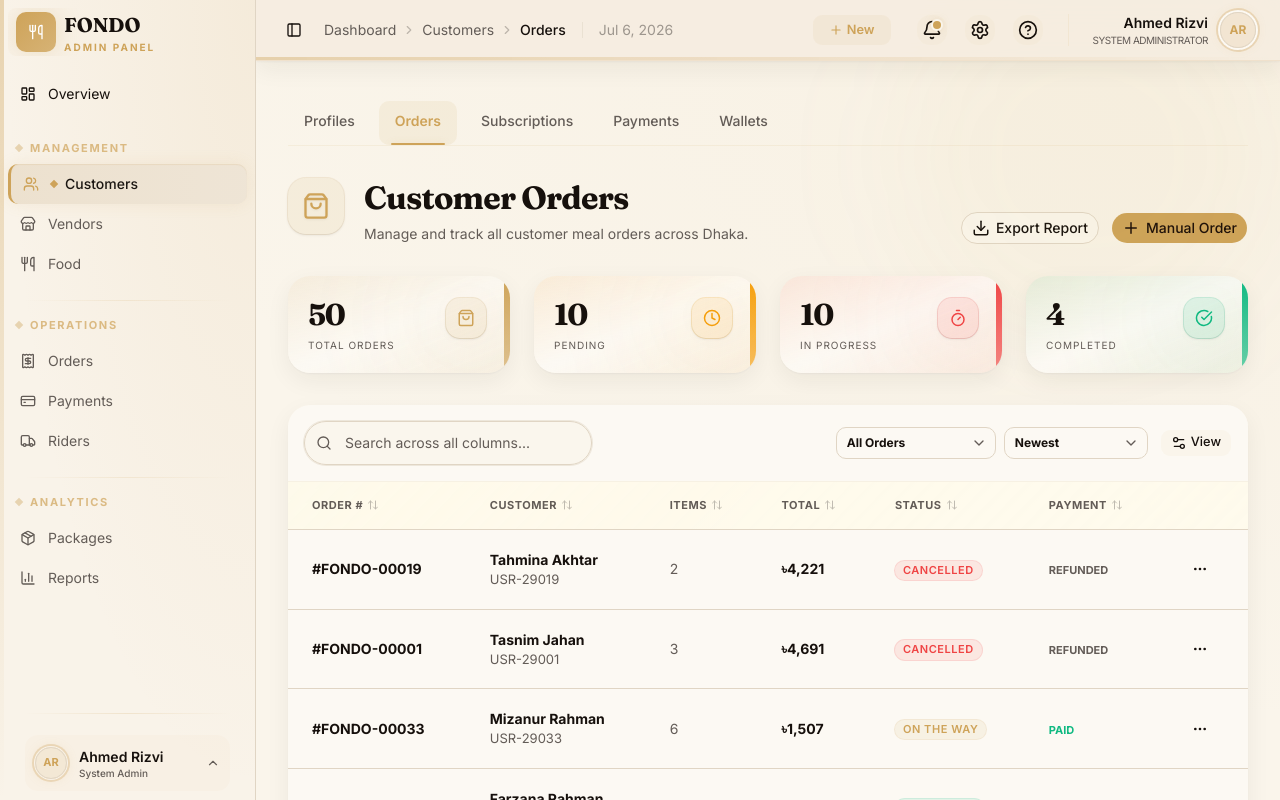
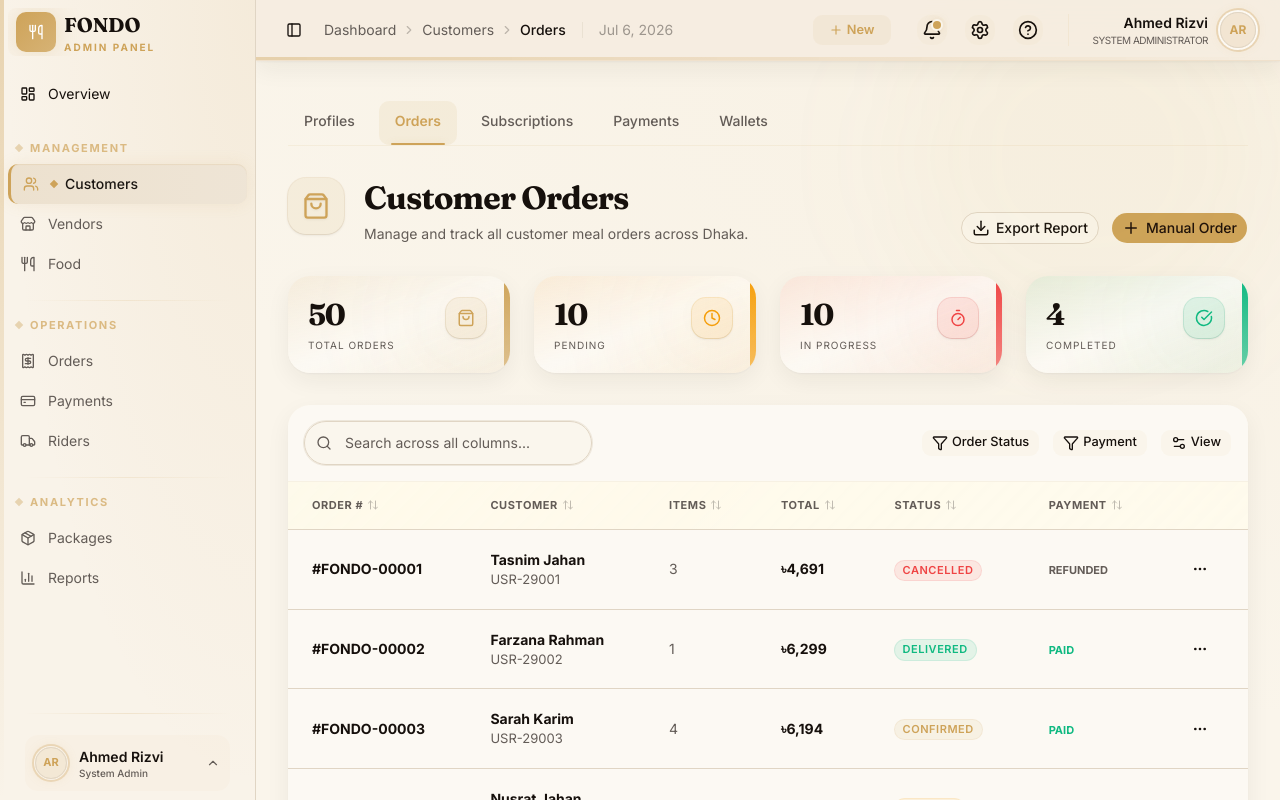
Before and after one commit to jevxo26/FONDO, a Next.js app: page /dashboard/customers/orders in a window 1280 px wide. Built offline with nearby package versions, Linux system fonts and the light colour scheme.

Commit message:
refactor: update reusable table in dashboard

```diff
--- a/src/components/common/table/data-table-column-header.tsx
+++ b/src/components/common/table/data-table-column-header.tsx
@@ -8,6 +8,11 @@ interface DataTableColumnHeaderProps<TData, TValue> {
   title: string;
 }
 
+/**
+ * Sortable column header for TanStack Table.
+ * Renders the column name with sort icons (asc/desc/none).
+ * Non-sortable columns render plain uppercase text.
+ */
 export function DataTableColumnHeader<TData, TValue>({
   column,
   title,
--- a/src/components/common/table/data-table-toolbar.tsx
+++ b/src/components/common/table/data-table-toolbar.tsx
@@ -22,6 +22,8 @@ interface DataTableToolbarProps<TData> {
   table: Table<TData>;
   toolbarActions?: React.ReactNode;
   filters?: FacetedFilter[];
+  enableSearch?: boolean;
+  enableColumnToggle?: boolean;
 }
 
 function humanize(str: string) {
@@ -36,6 +38,8 @@ export function DataTableToolbar<TData>({
   table,
   toolbarActions,
   filters,
+  enableSearch = true,
+  enableColumnToggle = true,
 }: DataTableToolbarProps<TData>) {
   const [search, setSearch] = useState("");
   const timeoutRef = useRef<ReturnType<typeof setTimeout>>(undefined);
@@ -49,6 +53,7 @@ export function DataTableToolbar<TData>({
 
   return (
     <div className="flex flex-wrap items-center justify-between gap-3 border-b border-primary/10 bg-card px-4 py-4">
+      {enableSearch && (
         <div className="relative w-full md:w-auto">
           <Search className="absolute left-3 top-1/2 size-4 -translate-y-1/2 text-muted-foreground" />
           <Input
@@ -59,6 +64,7 @@ export function DataTableToolbar<TData>({
             className="w-full rounded-full bg-primary/[0.04] pl-10 ring-1 ring-border/50 focus-visible:ring-primary/30 md:w-72"
           />
         </div>
+      )}
 
       <div className="flex flex-wrap items-center gap-3">
         {filters?.map((filter) => {
@@ -112,6 +118,7 @@ export function DataTableToolbar<TData>({
 
         {toolbarActions}
 
+        {enableColumnToggle && (
           <DropdownMenu>
             <DropdownMenuTrigger className={buttonVariants({ variant: "outline", size: "sm" })}>
               <Settings2 className="size-4" />
@@ -133,6 +140,7 @@ export function DataTableToolbar<TData>({
               </DropdownMenuGroup>
             </DropdownMenuContent>
           </DropdownMenu>
+        )}
       </div>
     </div>
   );
--- a/src/components/common/table/data-table.tsx
+++ b/src/components/common/table/data-table.tsx
@@ -26,26 +26,13 @@ import {
   getSortedRowModel,
   useReactTable,
   type ColumnDef,
+  type SortingState,
 } from "@tanstack/react-table";
 import { MoreHorizontal, SearchX } from "lucide-react";
-import { useMemo } from "react";
+import { useMemo, useState } from "react";
 import { DataTablePagination } from "./data-table-pagination";
 import { DataTableToolbar } from "./data-table-toolbar";
-import type { FacetedFilter, RowAction } from "./types";
-
-interface DataTableProps<TData> {
-  columns: ColumnDef<TData, unknown>[];
-  data: TData[];
-  pageSize?: number;
-  enableSorting?: boolean;
-  enableRowSelection?: boolean;
-  toolbarActions?: React.ReactNode;
-  onRowClick?: (row: TData) => void;
-  isLoading?: boolean;
-  emptyMessage?: string;
-  rowActions?: RowAction<TData>[];
-  filters?: FacetedFilter[];
-}
+import type { DataTableProps } from "./types";
 
 export function DataTable<TData>({
   columns,
@@ -57,9 +44,17 @@ export function DataTable<TData>({
   onRowClick,
   isLoading = false,
   emptyMessage = "No results found.",
+  emptyState,
   rowActions,
   filters,
+  className,
+  enableSearch = true,
+  enableColumnToggle = true,
+  initialSort,
+  skeletonRows = 5,
 }: DataTableProps<TData>) {
+  const [sorting, setSorting] = useState<SortingState>(initialSort ? [initialSort] : []);
+
   const allColumns = useMemo(() => {
     if (!rowActions) return columns;
     return [
@@ -96,7 +91,6 @@ export function DataTable<TData>({
     ];
   }, [columns, rowActions]);
 
-  // eslint-disable-next-line react-hooks/incompatible-library
   const table = useReactTable({
     data,
     columns: allColumns,
@@ -106,17 +100,30 @@ export function DataTable<TData>({
     getFilteredRowModel: getFilteredRowModel(),
     enableSorting,
     enableRowSelection,
+    onSortingChange: enableSorting ? setSorting : undefined,
+    state: { sorting: enableSorting ? sorting : undefined },
     initialState: { pagination: { pageSize } },
   });
 
   return (
-    <div className="group relative overflow-hidden rounded-3xl bg-gradient-to-br from-primary/[0.03] via-card to-primary/[0.01] shadow-[var(--shadow-card)] transition-all duration-500 ease-[cubic-bezier(0.32,0.72,0,1)] hover:shadow-[var(--shadow-elevated)]">
+    <div
+      className={cn(
+        "group relative overflow-hidden rounded-3xl bg-gradient-to-br from-primary/[0.03] via-card to-primary/[0.01] shadow-[var(--shadow-card)] transition-all duration-500 ease-[cubic-bezier(0.32,0.72,0,1)] hover:shadow-[var(--shadow-elevated)]",
+        className,
+      )}
+    >
       <div className="pointer-events-none absolute -bottom-6 -right-6 z-0 size-36 rounded-full bg-primary/8 blur-3xl" />
       <div className="pointer-events-none absolute -top-3 -left-3 z-0 size-20 rounded-full bg-primary/5 blur-2xl" />
       <div className="pointer-events-none absolute -top-8 -right-8 z-0 size-28 rounded-full bg-primary/5 blur-2xl" />
       <div className="pointer-events-none absolute right-3 top-3 z-10 size-[7px] rotate-45 border border-primary/30" />
       <div className="relative z-10">
-        <DataTableToolbar table={table} toolbarActions={toolbarActions} filters={filters} />
+        <DataTableToolbar
+          table={table}
+          toolbarActions={toolbarActions}
+          filters={filters}
+          enableSearch={enableSearch}
+          enableColumnToggle={enableColumnToggle}
+        />
         <div className="overflow-x-auto">
           <Table>
             <TableHeader className="bg-amber-50/80 dark:bg-amber-950/30">
@@ -137,7 +144,7 @@ export function DataTable<TData>({
             </TableHeader>
             <TableBody>
               {isLoading ? (
-                Array.from({ length: 5 }).map((_, i) => (
+                Array.from({ length: skeletonRows }).map((_, i) => (
                   <TableRow key={i}>
                     {columns.map((_, j) => (
                       <TableCell key={j} className="px-4 py-4 md:px-6 md:py-5">
@@ -167,6 +174,7 @@ export function DataTable<TData>({
               ) : (
                 <TableRow>
                   <TableCell colSpan={columns.length} className="h-40 text-center">
+                    {emptyState ?? (
                       <Empty>
                         <EmptyHeader>
                           <EmptyMedia>
@@ -175,6 +183,7 @@ export function DataTable<TData>({
                           <EmptyTitle>{emptyMessage}</EmptyTitle>
                         </EmptyHeader>
                       </Empty>
+                    )}
                   </TableCell>
                 </TableRow>
               )}
--- a/src/components/common/table/index.ts
+++ b/src/components/common/table/index.ts
@@ -1,5 +1,5 @@
 export { DataTable } from "./data-table";
-export type { RowAction, FacetedFilter, FacetedFilterOption } from "./types";
 export { DataTableColumnHeader } from "./data-table-column-header";
 export { DataTablePagination } from "./data-table-pagination";
 export { DataTableToolbar } from "./data-table-toolbar";
+export type { RowAction, FacetedFilter, FacetedFilterOption, DataTableProps, InitialSort } from "./types";
--- a/src/components/dashboard/customers/orders/orders-table-section.tsx
+++ b/src/components/dashboard/customers/orders/orders-table-section.tsx
@@ -1,17 +1,9 @@
 "use client";
 
-import type { RowAction } from "@/components/common/table";
+import type { FacetedFilter, RowAction } from "@/components/common/table";
 import { DataTable } from "@/components/common/table";
-import {
-  Select,
-  SelectContent,
-  SelectItem,
-  SelectTrigger,
-  SelectValue,
-} from "@/components/ui/select";
 import type { CustomerOrder } from "@/data/orders";
 import { Eye, Truck, XCircle } from "lucide-react";
-import { useMemo, useState } from "react";
 import { orderColumns } from "./order-columns";
 
 const rowActions: RowAction<CustomerOrder>[] = [
@@ -33,104 +25,37 @@ const rowActions: RowAction<CustomerOrder>[] = [
   },
 ];
 
-const sortOptions = [
-  { value: "newest", label: "Newest" },
-  { value: "oldest", label: "Oldest" },
-  { value: "amount-desc", label: "Highest Amount" },
-  { value: "amount-asc", label: "Lowest Amount" },
-  { value: "status", label: "Order Status" },
-] as const;
-
-const statusOptions = [
-  { value: "all", label: "All Orders" },
-  { value: "processing", label: "Processing" },
-  { value: "out-for-delivery", label: "Out for Delivery" },
-  { value: "completed", label: "Completed" },
-  { value: "cancelled", label: "Cancelled" },
-] as const;
-
-const statusPriority: Record<string, number> = {
-  PENDING: 0,
-  PREPARING: 1,
-  ON_THE_WAY: 2,
-  COMPLETED: 3,
-  CANCELLED: 4,
+const orderStatusFilter: FacetedFilter = {
+  columnId: "orderStatus",
+  title: "Order Status",
+  options: [
+    { label: "Pending", value: "PENDING" },
+    { label: "Preparing", value: "PREPARING" },
+    { label: "On the Way", value: "ON_THE_WAY" },
+    { label: "Delivered", value: "DELIVERED" },
+    { label: "Completed", value: "COMPLETED" },
+    { label: "Cancelled", value: "CANCELLED" },
+    { label: "Refunded", value: "REFUNDED" },
+  ],
 };
 
-const statusFilterMap: Record<string, string[]> = {
-  all: [],
-  processing: ["PENDING", "PREPARING"],
-  "out-for-delivery": ["ON_THE_WAY"],
-  completed: ["COMPLETED"],
-  cancelled: ["CANCELLED"],
+const paymentStatusFilter: FacetedFilter = {
+  columnId: "paymentStatus",
+  title: "Payment",
+  options: [
+    { label: "Paid", value: "PAID" },
+    { label: "Unpaid", value: "UNPAID" },
+    { label: "Refunded", value: "REFUNDED" },
+  ],
 };
 
 export function OrdersTableSection({ data }: { data: CustomerOrder[] }) {
-  const [sortKey, setSortKey] = useState("newest");
-  const [statusFilter, setStatusFilter] = useState("all");
-
-  const sortedData = useMemo(() => {
-    const filtered =
-      statusFilter === "all"
-        ? [...data]
-        : data.filter((o) => statusFilterMap[statusFilter].includes(o.orderStatus));
-    switch (sortKey) {
-      case "newest":
-        filtered.sort((a, b) => b.placedAt.localeCompare(a.placedAt));
-        break;
-      case "oldest":
-        filtered.sort((a, b) => a.placedAt.localeCompare(b.placedAt));
-        break;
-      case "amount-desc":
-        filtered.sort((a, b) => b.totalAmount - a.totalAmount);
-        break;
-      case "amount-asc":
-        filtered.sort((a, b) => a.totalAmount - b.totalAmount);
-        break;
-      case "status":
-        filtered.sort(
-          (a, b) => (statusPriority[a.orderStatus] ?? 0) - (statusPriority[b.orderStatus] ?? 0),
-        );
-        break;
-    }
-    return filtered;
-  }, [data, sortKey, statusFilter]);
-
   return (
     <DataTable
       columns={orderColumns}
-      data={sortedData}
+      data={data}
       rowActions={rowActions}
-      toolbarActions={
-        <div className="flex items-center gap-2">
-          <Select value={statusFilter} onValueChange={(v) => v && setStatusFilter(v)}>
-            <SelectTrigger className="w-40 border-border text-xs font-bold">
-              <SelectValue>
-                {statusOptions.find((o) => o.value === statusFilter)?.label}
-              </SelectValue>
-            </SelectTrigger>
-            <SelectContent>
-              {statusOptions.map((opt) => (
-                <SelectItem key={opt.value} value={opt.value}>
-                  {opt.label}
-                </SelectItem>
-              ))}
-            </SelectContent>
-          </Select>
-          <Select value={sortKey} onValueChange={(v) => v && setSortKey(v)}>
-            <SelectTrigger className="w-36 border-border text-xs font-bold">
-              <SelectValue>{sortOptions.find((o) => o.value === sortKey)?.label}</SelectValue>
-            </SelectTrigger>
-            <SelectContent>
-              {sortOptions.map((opt) => (
-                <SelectItem key={opt.value} value={opt.value}>
-                  {opt.label}
-                </SelectItem>
-              ))}
-            </SelectContent>
-          </Select>
-        </div>
-      }
+      filters={[orderStatusFilter, paymentStatusFilter]}
     />
   );
 }
```
Also changed, not shown: src/components/common/table/data-table-pagination.tsx (+11 -0 lines), src/components/common/table/types.ts (+45 -0 lines), src/components/dashboard/customers/payments/payment-table-section.tsx (+13 -1 lines), src/components/dashboard/customers/subscriptions/subscription-content.tsx (+13 -1 lines), src/components/dashboard/customers/wallets/wallet-table-section.tsx (+14 -1 lines), src/components/dashboard/foods/food-table-section.tsx (+41 -2 lines), src/components/dashboard/vendors/vendors-table.tsx (+34 -11 lines). Lines whose indentation alone changed are shown as unchanged.
